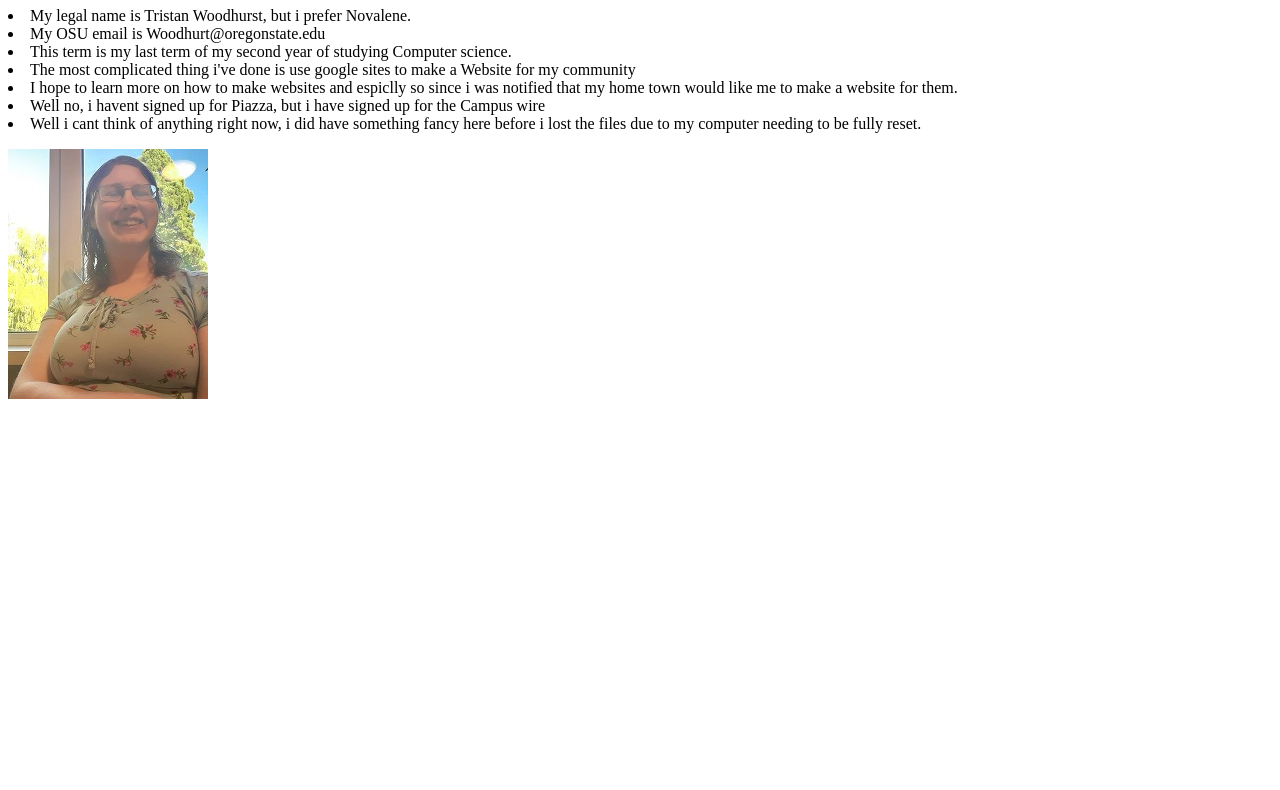
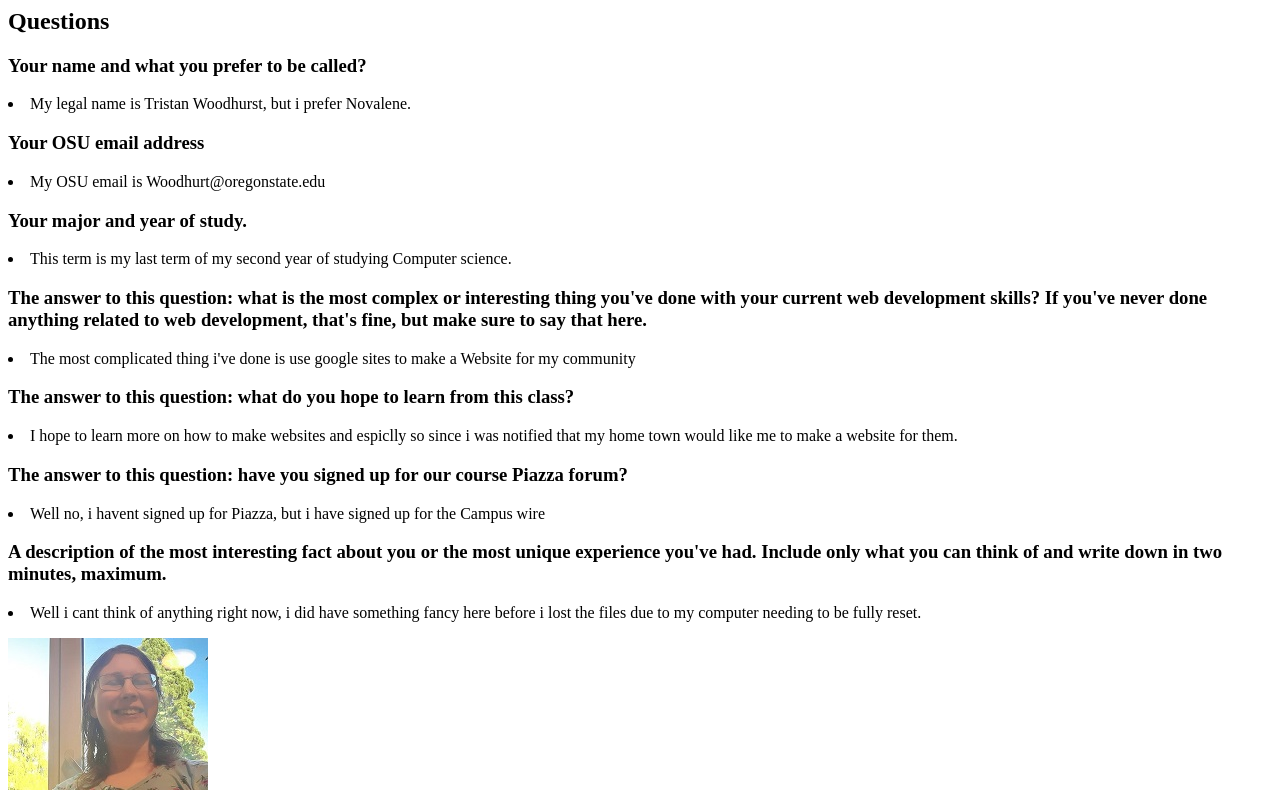
Before and after one commit to Guardian-Namick/Web-Dev-Assignment-1, a plain HTML site: page index.html in a window 1280 px wide. Shown: the part 114-904 px from the top of the page. Before the commit the page ends 800 px from the top, so only its background shows below. Drawn offline with Linux system fonts and the light colour scheme.

Commit message:
Add files via upload

```diff
--- a/index.html
+++ b/index.html
@@ -6,30 +6,62 @@
 <title> This is the PAGE! </title>
 </head>
 <body>
+<h1>
+	Assignment 1
+</h1>
 <h3>
 	<a href="blog.html"> Link to the Blog! </a>
 </h3>
-	<h1>
-Assignment 1
-	</h1>
+
+<h2>
+Questions
+</h2>
+
+<h3>
+	Your name and what you prefer to be called?
+</h3>
 <li>
 	My legal name is Tristan Woodhurst, but i prefer Novalene.
 </li>
+
+<h3>
+	Your OSU email address
+</h3>
 <li>
 	My OSU email is Woodhurt@oregonstate.edu
 </li>
+
+<h3>
+	Your major and year of study.
+</h3>
 <li>
 	This term is my last term of my second year of studying Computer science.
 </li>
+
+<h3>
+	The answer to this question: what is the most complex or interesting thing you've done with your current web development skills? If you've never done anything related to web development, that's fine, but make sure to say that here.
+</h3>
 <li>
 	The most complicated thing i've done is use google sites to make a Website for my community
 </li>
+
+<h3>
+	The answer to this question: what do you hope to learn from this class?
+</h3>
 <li>
 	I hope to learn more on how to make websites and espiclly so since i was notified that my home town would like me to make a website for them.
 </li>
+
+<h3>
+	The answer to this question: have you signed up for our course Piazza forum?
+</h3>
 <li>
 	Well no, i havent signed up for Piazza, but i have signed up for the Campus wire
 </li>
+
+<h3>
+	A description of the most interesting fact about you or the most unique experience you've had. Include only what you can think of and write down in two minutes, maximum.
+</h3>
 <li>
 	Well i cant think of anything right now, i did have something fancy here before i lost the files due to my computer needing to be fully reset.
 </li>
```
Also changed, not shown: blog.html (+8 -6 lines). Lines whose indentation alone changed are shown as unchanged.
